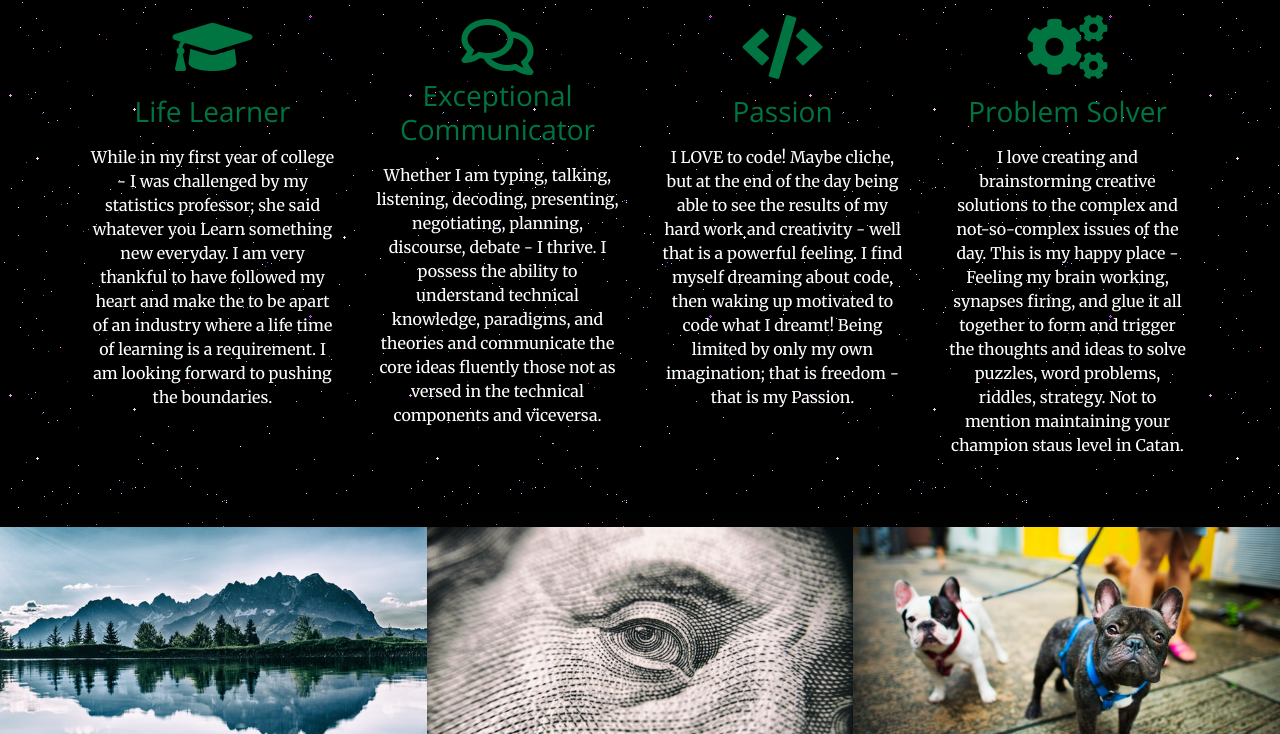
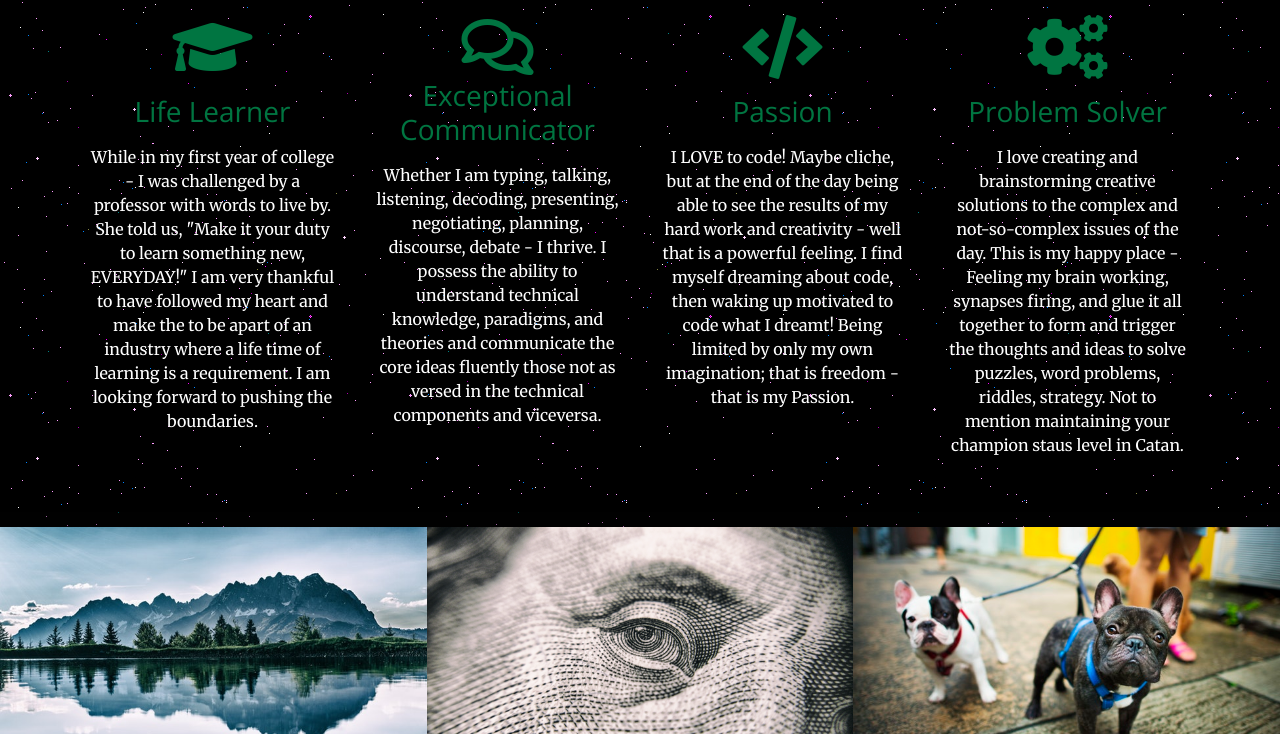
Before and after one commit to CharlesGrogan/github.io, a website with bundled scripts: page index.html in a window 1280 px wide. Shown: the part 974-1708 px from the top of the page. Built offline with nearby package versions, Linux system fonts and the light colour scheme.

Commit message:
LL tweak

```diff
--- a/index.html
+++ b/index.html
@@ -96,8 +96,10 @@
           <div class="service-box mt-5 mx-auto">
             <i class="fas fa-4x fa-graduation-cap text-primary mb-3 sr-icon-1"></i>
             <h3 class="mb-3" title="A Love of Learning">Life Learner</h3>
-            <p class="mb-0 skills">While in my first year of college - I was challenged by my statistics
-              professor; she said whatever you Learn something new everyday. I am very thankful to have followed my
+            <p class="mb-0 skills">While in my first year of college - I was challenged by a professor with words to
+              live by. She
+              told us, "Make it your duty to learn something new, EVERYDAY!" I am very thankful to have
+              followed my
               heart and make the to be apart of an industry
               where a life time of learning is a requirement. I am looking forward to pushing the boundaries.</p>
           </div>
```
